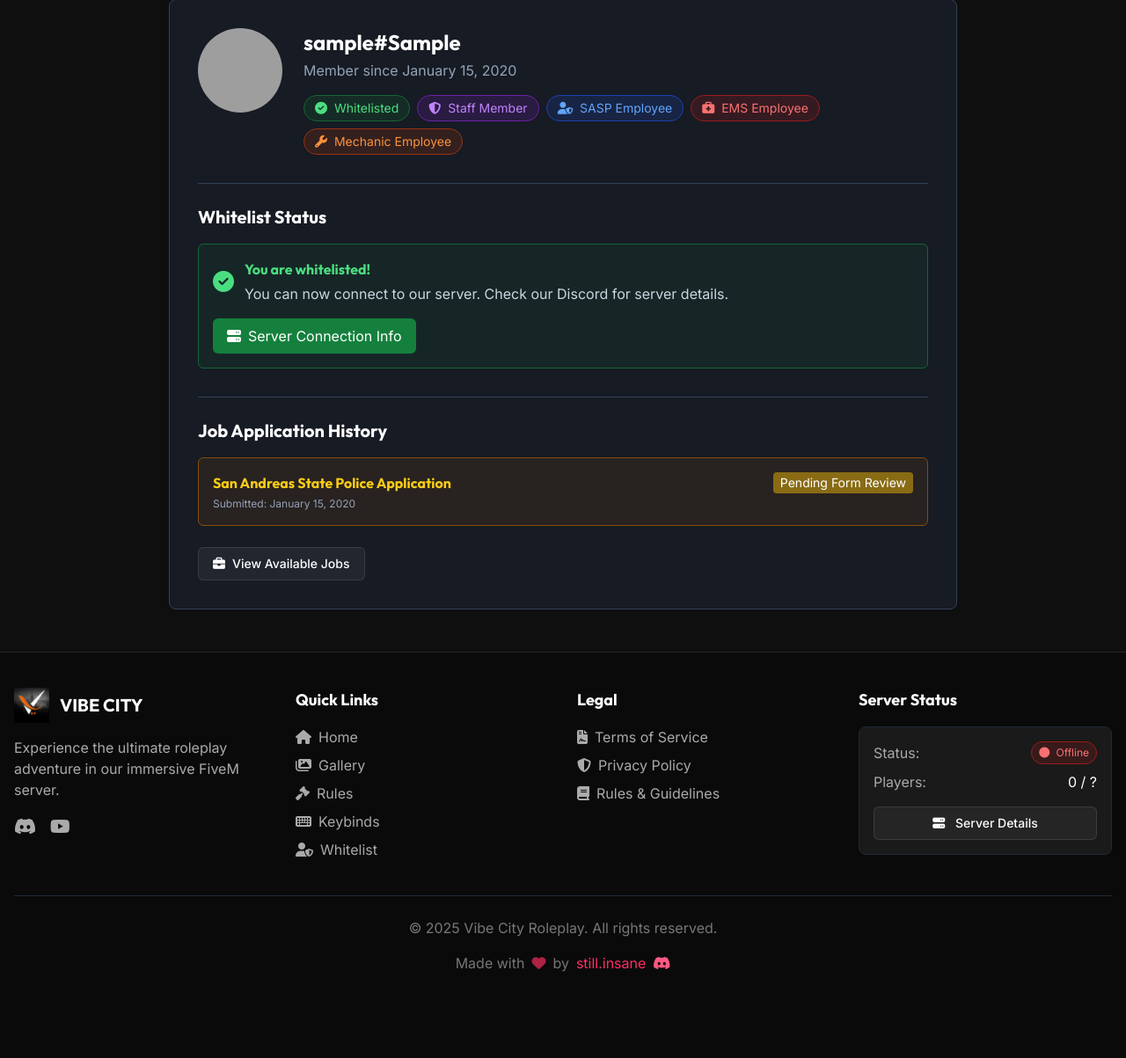
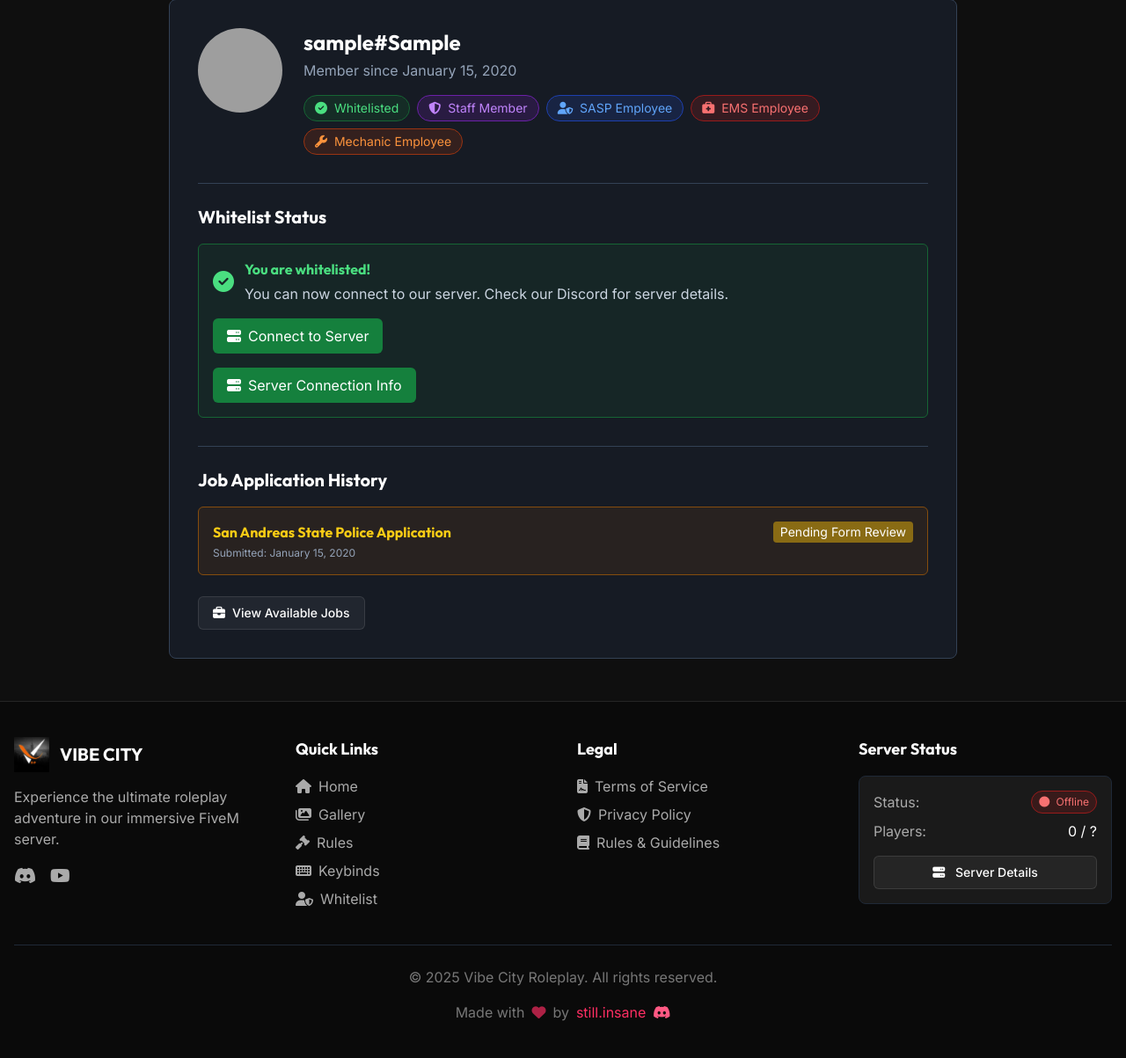
Before and after one commit to Harsha-057/Vibe_city, a Django app: page /accounts/profile/ in a window 1280 px wide. Shown: the part 217-1420 px from the top of the page at 88% size. Before the commit the page ends 1322 px from the top, so only its background shows below. Run offline with Django 4.2, Linux system fonts and the light colour scheme; a user stored in the database is signed in; tables that the repository leaves empty hold one stand-in row (values such as "Sample post"); some libraries are stand-ins or nearby versions; grey boxes are pictures that could not be loaded.

Commit message:
added fivem intg

```diff
--- a/templates/accounts/profile.html
+++ b/templates/accounts/profile.html
@@ -69,7 +69,12 @@
                             </div>
 
                             <div class="mt-4">
-                                <a href="#" class="px-4 py-2 rounded-md bg-green-700 hover:bg-green-800 text-white inline-flex items-center">
+                                <a href="fivem://vibecityrp.com" class="px-4 py-2 rounded-md bg-green-700 hover:bg-green-800 text-white inline-flex items-center">
+                                    <i class="fas fa-server mr-2"></i> Connect to Server
+                                </a>
+                            </div>
+                            <div class="mt-4">
+                                <a href="{% url 'server_info' %}" class="px-4 py-2 rounded-md bg-green-700 hover:bg-green-800 text-white inline-flex items-center">
                                     <i class="fas fa-server mr-2"></i> Server Connection Info
                                 </a>
                             </div>
--- a/templates/home.html
+++ b/templates/home.html
@@ -467,7 +467,7 @@
                         <p class="text-slate-300 mb-4">Once approved, connect to our server using the FiveM client and start your new life in Vibe City!</p>
                         <div class="bg-slate-900/50 p-4 rounded-lg border border-slate-700 mt-4">
                             <p class="text-slate-300 font-medium">Server Connection Info:</p>
-                            <code class="text-purple-300 block mt-2">connect fivem://play.vibecityrp.com</code>
+                            <code class="text-purple-300 block mt-2">cfx.re/join/va3mzq</code>
                         </div>
                     </div>
                 </div>
```
